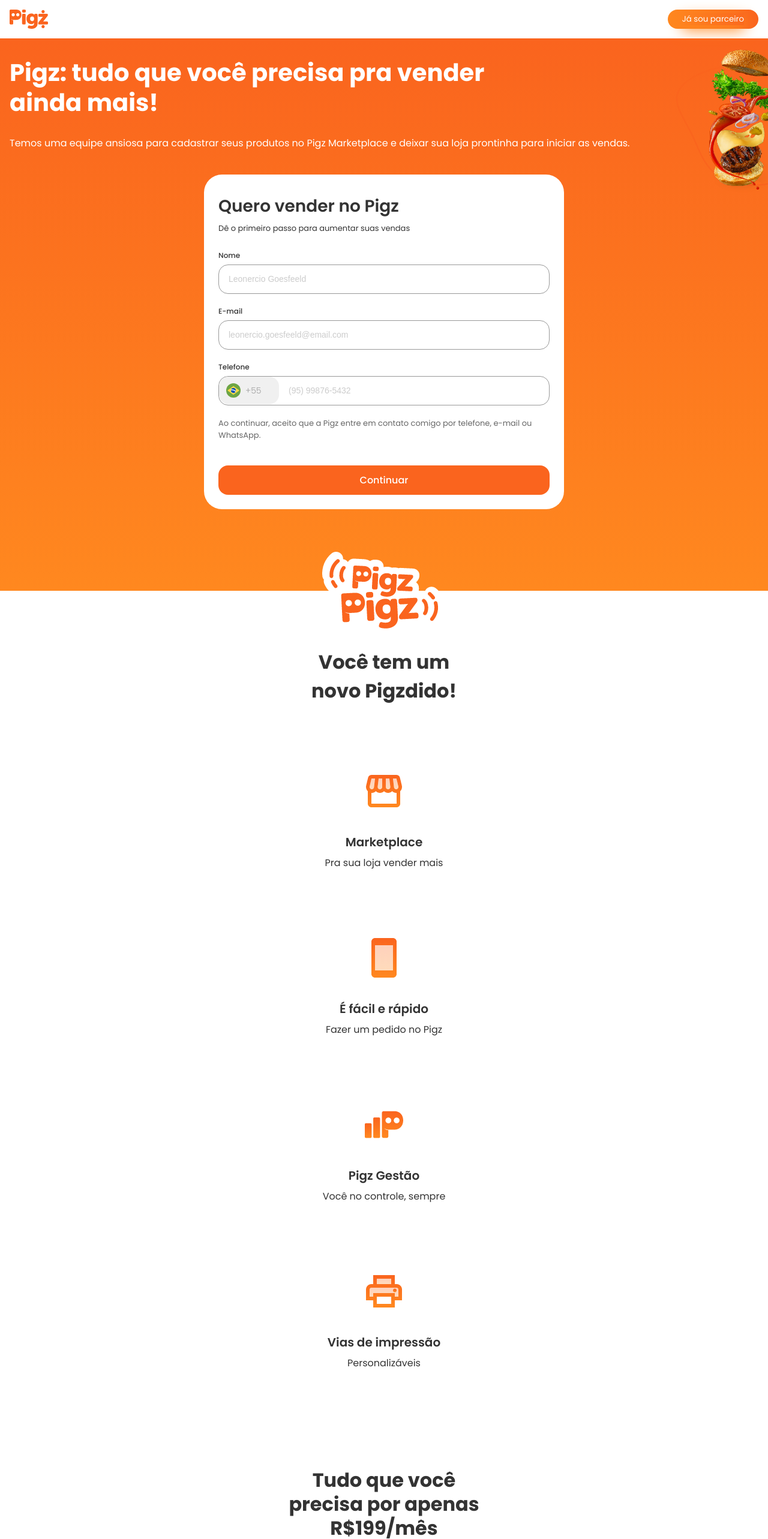
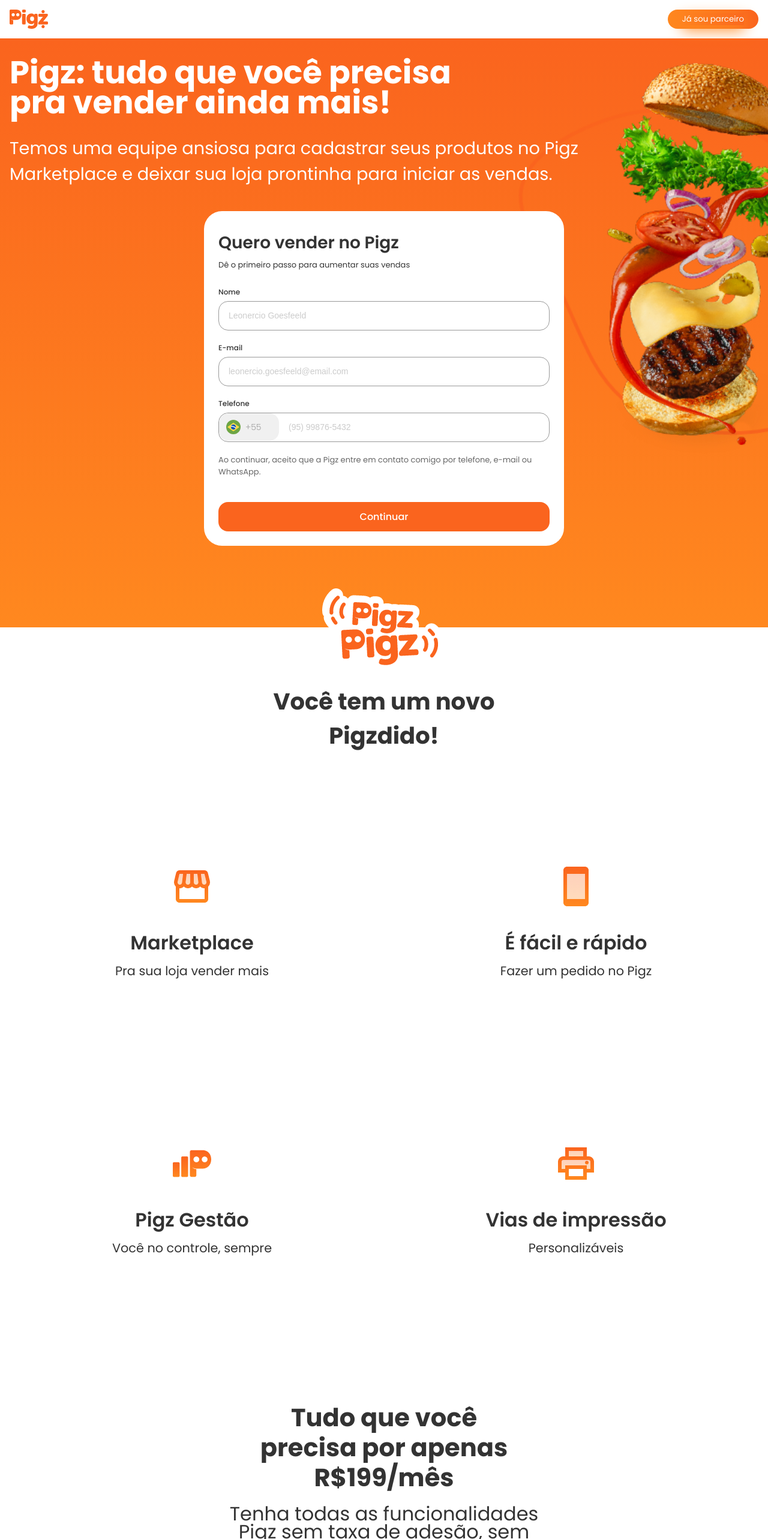
Before and after one commit to GabrielZolk/pigz-store, a React (Vite) app: page / in a window 1280 px wide. Shown: the top 2566 px of the page at 60% size. Built offline with nearby package versions, Linux system fonts and the light colour scheme.

Commit message:
desktop responsiveness

```diff
--- a/src/components/Features/Features.jsx
+++ b/src/components/Features/Features.jsx
@@ -9,6 +9,7 @@
             </div>
 
             <h4>Você tem um novo Pigzdido!</h4>
+            <div className="grid">
                 <div className="box">
                     <div className="imgWrapper">
                         <img id="storefront" src="storefront.png" alt="store front image" />
@@ -37,6 +38,7 @@
                     <h5>Vias de impressão</h5>
                     <span>Personalizáveis</span>
                 </div>
+            </div>
             <p>Tudo que você precisa por apenas R$199/mês</p>
             <span>Tenha todas as funcionalidades Pigz sem taxa de adesão, sem comissão por cada venda, sem letrinhas miúdas.</span>
         </Container>
--- a/src/components/Features/Features.style.jsx
+++ b/src/components/Features/Features.style.jsx
@@ -83,4 +83,49 @@
     font-family: 'Poppins', sans-serif;
     font-weight: 400;
   }
+
+  @media (min-width: 524px) {
+    h4 {
+      font-size: 2.4rem;
+    }
+  }
+
+  @media (min-width: 804px) {
+    h4 {
+      font-size: 2.9  rem;
+      max-width: 380px;
+    }
+
+    .box {
+      padding: 105px;
+      border-radius: 120px;
+
+    h5 {
+      font-size: 2rem;
+    }
+
+    span {
+      font-size: 1.3rem;
+    }
+  }
+
+  p {
+    max-width: 500px;
+    line-height: 50px;
+    font-size: 2.6rem;
+    }
+
+  span {
+    max-width: 600px;
+    font-size: 2rem;
+    line-height: 30px;
+    }
+  }
+
+  @media (min-width: 1148px) {
+    .grid {
+      display: grid;
+      grid-template-columns: repeat(2, 2fr);
+    }
+  }
 `;
--- a/src/components/Footer/Footer.jsx
+++ b/src/components/Footer/Footer.jsx
@@ -11,6 +11,8 @@
                 </span>
             </div>
             <div className="footer-content">
+                <div className="flex">
+                    <div>
                         <div className="logo">
                             <img src="pigzLogo2.png" alt="pigz logo gray" />
                         </div>
@@ -20,12 +22,16 @@
                             <img src="appstore.png" alt="pigz logo gray" />
                             <img src="playstore.png" alt="pigz logo gray" />
                         </div>
+                    </div>
+                    <div>
                         <h4>Pigz</h4>
                         <ul id="about">
                             <li>Sobre o Pigz</li>
                             <li>Portal do Parceiro</li>
                             <li>Quero ser um Pigz Partner</li>
                         </ul>
+                    </div>
+                    <div>
                         <div className="contact-us">
                             <div className="contact-icon">
                                 <img src="fale-conosco.png" alt="contact icon" />
@@ -40,6 +46,8 @@
                             <img src="instagram.png" alt="instagram icon" />
                             <img src="facebook.png" alt="facebook icon" />
                             <img src="youtube.png" alt="youtube icon" />
+                        </div>
+                    </div>
                 </div>
                 <div id="terms">
                     <ul>
@@ -56,6 +64,6 @@
                 </div>
             </div>
             <div id="bar"></div>
-        </Container>
+        </Container >
     )
 }
--- a/src/components/Footer/Footer.style.jsx
+++ b/src/components/Footer/Footer.style.jsx
@@ -96,14 +96,15 @@
         }
 
         .socials {
-            border-bottom: 1px solid gray;
-
                 img {
-                   margin: 16px 15px 80px 0;
+                   margin: 16px 15px 0px 0;
                 }
             }
 
         #terms {
+            border-top: 1px solid gray;
+            margin-top: 80px;
+
             a {
                 text-decoration: none;
                 color: #666666;
@@ -148,8 +149,20 @@
 
     #bar {
         background-color: #FF671F;
-        width: 100vw;
+        width: 100%;
         height: 5px;
         margin-top: 24px;
     }
+
+    @media (min-width: 668px) {
+            .flex {
+                display: flex;
+                align-items: end;
+                justify-content: space-between;
+            }
+
+            #cr {
+                justify-content: space-between;
+            }
+        }
 `;
--- a/src/components/Form/Form.style.jsx
+++ b/src/components/Form/Form.style.jsx
@@ -49,7 +49,51 @@
             font-weight: 400;
         }
 
+        @media (min-width: 524px) {
+            .top-wrapper {
+                    max-width: 80%;
+            }
 
+            #burguer {
+                width: 230px;
+            img {
+                width: 360px;
+            }
+        }
+        }
+
+        @media (min-width: 804px) {
+            .top-wrapper {
+                p {
+                    font-size: 3rem;
+                }
+
+                span {
+                    font-size: 1.3rem;
+                }
+            }
+        }
+
+        @media (min-width: 942px) {
+            #burguer {
+                width: 36%;
+            img {
+                width: 710px;
+            }
+        }
+        }
+
+        @media (min-width: 1148px) {
+            .top-wrapper {
+                p {
+                    font-size: 3.3rem;
+                }
+
+                span {
+                    font-size: 1.8rem;
+                }
+            }
+        }
 `;
 
 export const BottomContent = styled.div`
@@ -65,6 +109,7 @@
         display: flex;
         flex-direction: column;
         align-items: left;
+        z-index: 1;
     }
 
     h5 {
--- a/src/components/Package/Package.jsx
+++ b/src/components/Package/Package.jsx
@@ -3,6 +3,7 @@
 export default function Package() {
     return (
         <Container>
+            <div className="grid">
                 <Pack>
                     <div>
                         <h3>Pigz</h3>
@@ -37,6 +38,7 @@
                         </button>
                     </div>
                 </Pack>
+            </div>
         </Container>
     )
 }
--- a/src/components/Package/Package.style.jsx
+++ b/src/components/Package/Package.style.jsx
@@ -1,6 +1,13 @@
 import { styled } from "styled-components";
 
 export const Container = styled.div`
+    @media (min-width: 942px) {
+        .grid {
+            display: grid;
+            grid-template-columns: repeat(2, 2fr);
+        }
+    }
+
     h3 {
         margin-top: 80px;
         color: #333333;
--- a/src/components/Slider/Slider.jsx
+++ b/src/components/Slider/Slider.jsx
@@ -34,7 +34,7 @@
         <DefaultSlider className={`slider ${activeSlide === 0 ? 'active' : ''}`}>
           <h3>Pigz Marketplace</h3>
           <SliderContent>
-            <p>
+            <p className="text">
               Além de uma página exclusiva, com o Pigz Marketplace sua loja terá mais visibilidade, no app e no site. Uma vitrine com milhares de clientes todos os dias, pra vender muito mais.
             </p>
             <div>
@@ -46,7 +46,7 @@
         <DefaultSlider className={`slider ${activeSlide === 1 ? 'active' : ''}`}>
           <h3>Pigz Gestão</h3>
           <SliderContent>
-            <p>
+            <p className="text">
               Acompanhe suas vendas em tempo real, no computador ou no celular, de onde estiver. Faça alterações de preços e disponibilidade de produtos rapidamente, como deve ser.
             </p>
             <div>
@@ -58,7 +58,7 @@
         <DefaultSlider className={`slider ${activeSlide === 2 ? 'active' : ''}`}>
           <h3>Gestão de entregadores</h3>
           <SliderContent>
-            <p>
+            <p className="text">
               A ferramenta ideal pra quem tem entrega própria. Controle de entregas por motoboy, geração de relatórios por entregas e por taxas de entrega, individualmente.
             </p>
             <div>
@@ -70,7 +70,7 @@
         <DefaultSlider className={`slider ${activeSlide === 3 ? 'active' : ''}`}>
           <h3>Pagamento on-line</h3>
           <SliderContent>
-            <p>
+            <p className="text">
               Segurança e agilidade para receber e entregar pedidos. Seus clientes pagam com Pix ou cartão de crédito pelo app, e o entregador nem precisa levar a maquininha de cartão.
             </p>
             <div>
--- a/src/components/Slider/Slider.style.jsx
+++ b/src/components/Slider/Slider.style.jsx
@@ -68,7 +68,7 @@
 
     p {
       padding: 0 20px;
-      margin: 20px 0 10px 0;
+      margin: 20px auto 10px;
       text-align: center;
       max-width: 330px;
       line-height: 23px;
@@ -77,6 +77,40 @@
       font-family: 'Poppins', sans-serif;
       font-weight: 500;
     }
+  }
+
+  @media (min-width: 804px) {
+    h3 {
+      font-size: 2.4rem;
+    }
+
+    .text {
+      max-width: 80%;
+      line-height: 23px;
+      font-size: 1.4rem;
+      margin: 0 auto;
+    }
+
+    .slider-bar {
+      width: 128px;
+      margin: 0 5px;
+    }
+
+    .support-info {
+    padding: 0 40px;
+
+    h4 {
+      max-width: 70%;
+      line-height: 38px;
+      font-size: 2.8rem;
+    }
+
+    p {
+      max-width: 70%;
+      line-height: 23px;
+      font-size: 1.4rem;
+    }
+  }
   }
 `;
 
```
Lines whose indentation alone changed are shown as unchanged.
